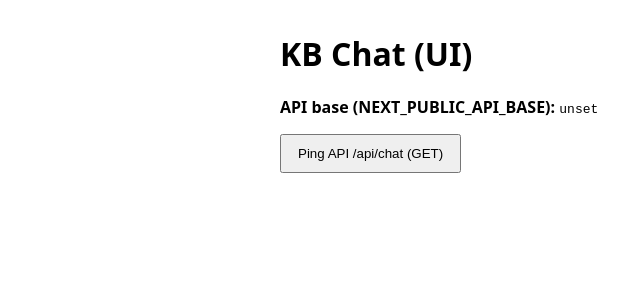
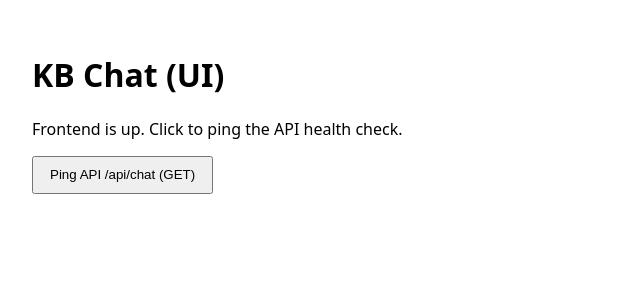
Before and after one commit to olivoe/kb-legal-assistant-ui, a Next.js app: page / in a window 1280 px wide. Shown: the top 300 px of the page, without its empty margins (0-640 px from the left). Built offline with nearby package versions, Linux system fonts and the light colour scheme; no server answers.

Commit message:
fix(ui): ensure homepage and layout exist at /app; remove stray ui/

```diff
--- a/app/page.tsx
+++ b/app/page.tsx
@@ -1,45 +1,44 @@
-'use client';
+"use client";
 
-import { useState } from 'react';
+import { useState } from "react";
 
-export default function Page() {
-  const apiBase = process.env.NEXT_PUBLIC_API_BASE ?? '';
-  const [ping, setPing] = useState<string>('');
-  const [error, setError] = useState<string>('');
+export default function Home() {
+  const [ping, setPing] = useState<string>("");
+  const [error, setError] = useState<string>("");
 
-  const pingApi = async () => {
-    setError('');
-    setPing('…');
+  async function pingApi() {
+    setPing("");
+    setError("");
     try {
-      const r = await fetch(`${apiBase}/api/chat`, { method: 'GET' });
-      const txt = await r.text();
-      setPing(`${r.status} ${txt}`);
+      const base =
+        process.env.NEXT_PUBLIC_API_BASE ?? "https://api.olivogalarza.com";
+      const res = await fetch(`${base}/api/chat`, { method: "GET" });
+      const text = await res.text();
+      setPing(text);
     } catch (e: any) {
-      setError(String(e?.message || e));
-      setPing('');
+      setError(String(e?.message ?? e));
     }
-  };
+  }
 
   return (
-    <main style={{ maxWidth: 720, margin: '2rem auto', fontFamily: 'system-ui' }}>
+    <main style={{ padding: "2rem", fontFamily: "system-ui, sans-serif" }}>
       <h1>KB Chat (UI)</h1>
+      <p>Frontend is up. Click to ping the API health check.</p>
 
-      <p>
-        <strong>API base (NEXT_PUBLIC_API_BASE):</strong>{' '}
-        {apiBase ? <code>{apiBase}</code> : <em>(missing)</em>}
-      </p>
-
-      <button onClick={pingApi} style={{ padding: '0.6rem 1rem' }}>
+      <button
+        onClick={pingApi}
+        style={{ padding: "0.6rem 1rem", cursor: "pointer" }}
+      >
         Ping API /api/chat (GET)
       </button>
 
       {ping && (
-        <p style={{ marginTop: '1rem' }}>
+        <p style={{ marginTop: "1rem" }}>
           <strong>Ping result:</strong> {ping}
         </p>
       )}
       {error && (
-        <p style={{ marginTop: '1rem', color: 'crimson' }}>
+        <p style={{ marginTop: "1rem", color: "crimson" }}>
           <strong>Error:</strong> {error}
         </p>
       )}
```
